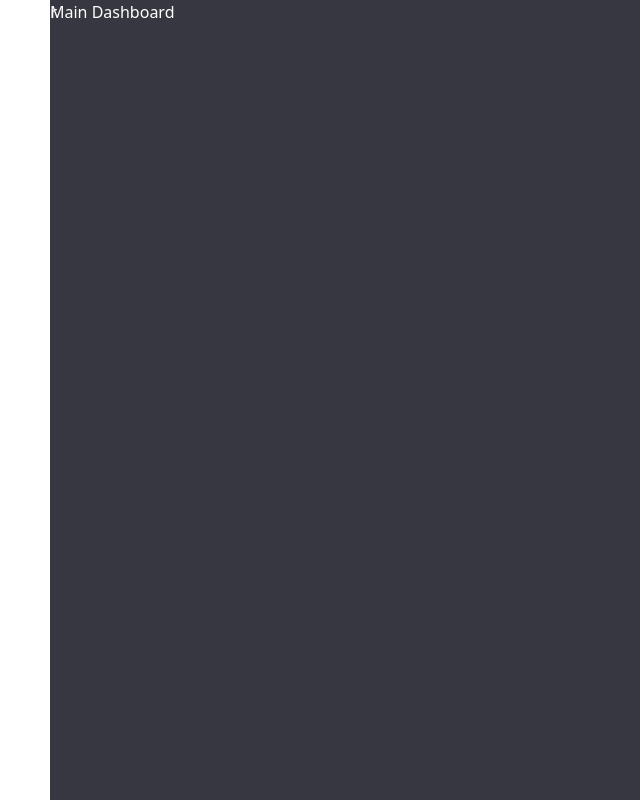
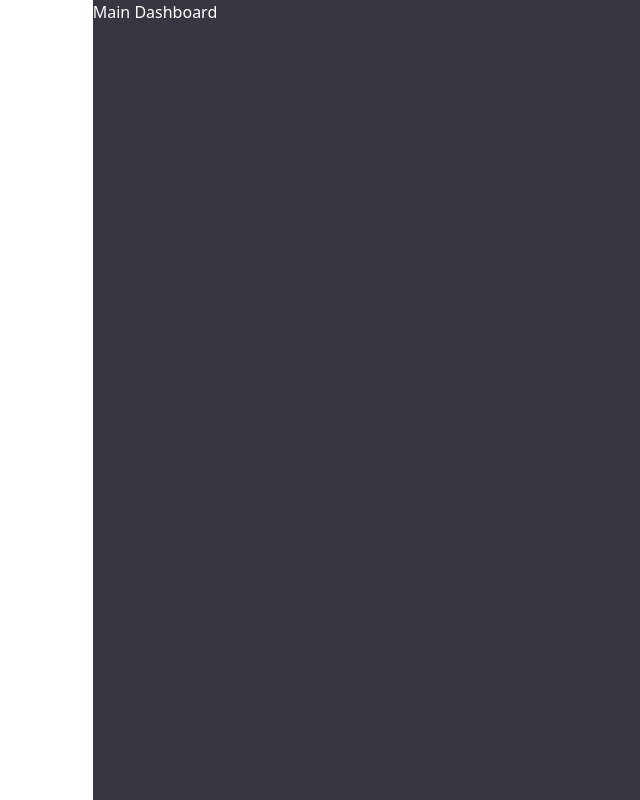
Before and after one commit to oslabs-beta/Opal, a React (Create React App) app: page /azure in a window 1280 px wide. Shown: the whole page, without its empty margins (0-640 px from the left). Built offline with nearby package versions, Linux system fonts and the light colour scheme.

Commit message:
adding css animations for the pages to util

```diff
--- a/src/Pages/animation.css
+++ b/src/Pages/animation.css
@@ -14,11 +14,11 @@
 .open {
   position: relative;
   left: 0;
-  width: 50px;
-  transition: all 150ms ease-in-out;
+  width: 100px;
+  transition: width 600ms ease-in-out;
 }
 
 .open:hover {
-  width: 200px;
-  transition: all 150ms ease-in-out;
+  width: 400px;
+  transition: width 600ms ease-in-out;
 }
```
